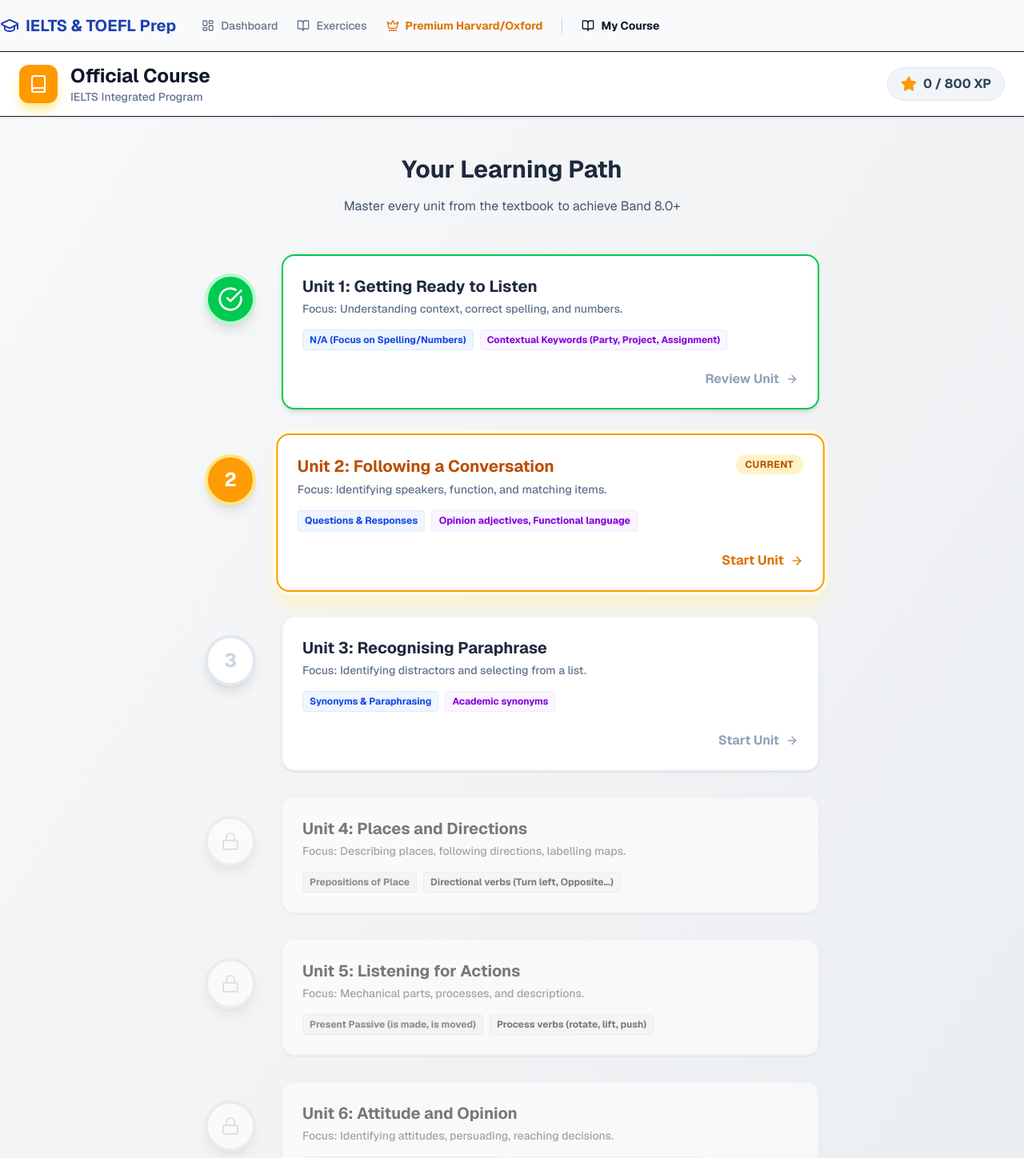
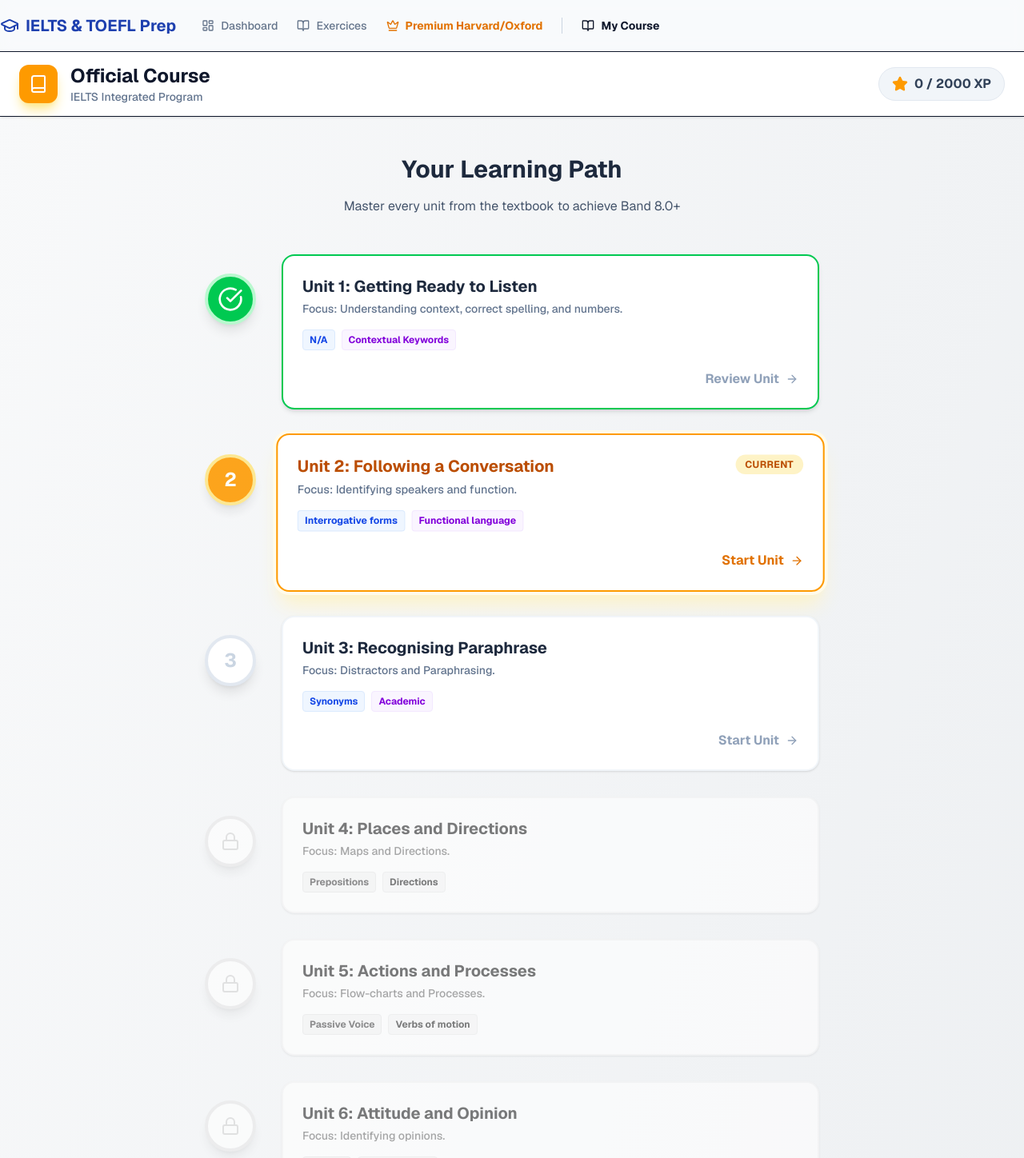
Before and after one commit to steindo/ielt-exams-, a Next.js app: page /course in a window 1280 px wide. Shown: the top 1448 px of the page at 80% size. Built offline with nearby package versions, Linux system fonts and the light colour scheme.

Commit message:
Implement full 20-unit course structure and Text-to-Speech audio feature

```diff
--- /dev/null
+++ b/components/TextToSpeech.tsx
@@ -0,0 +1,85 @@
+"use client";
+
+import { Volume2, VolumeX, Play, Pause } from "lucide-react";
+import { useState, useEffect, useRef } from "react";
+
+interface TextToSpeechProps {
+    text: string;
+    autoPlay?: boolean;
+}
+
+export default function TextToSpeech({ text, autoPlay = false }: TextToSpeechProps) {
+    const [isPlaying, setIsPlaying] = useState(false);
+    const [isPaused, setIsPaused] = useState(false);
+    const [utterance, setUtterance] = useState<SpeechSynthesisUtterance | null>(null);
+
+    useEffect(() => {
+        const u = new SpeechSynthesisUtterance(text);
+        u.lang = 'en-GB'; // British English for IELTS context
+        u.rate = 0.9; // Slightly slower for clarity
+
+        u.onend = () => {
+            setIsPlaying(false);
+            setIsPaused(false);
+        };
+
+        setUtterance(u);
+
+        return () => {
+            window.speechSynthesis.cancel();
+        };
+    }, [text]);
+
+    const handlePlay = () => {
+        if (!utterance) return;
+
+        if (isPaused) {
+            window.speechSynthesis.resume();
+            setIsPaused(false);
+            setIsPlaying(true);
+        } else {
+            window.speechSynthesis.speak(utterance);
+            setIsPlaying(true);
+        }
+    };
+
+    const handlePause = () => {
+        if (isPlaying) {
+            window.speechSynthesis.pause();
+            setIsPaused(true);
+            setIsPlaying(false);
+        }
+    };
+
+    const handleStop = () => {
+        window.speechSynthesis.cancel();
+        setIsPlaying(false);
+        setIsPaused(false);
+    };
+
+    return (
+        <div className="flex items-center gap-2 bg-slate-100 p-2 rounded-lg border border-slate-200 inline-flex">
+            {!isPlaying && !isPaused ? (
+                <button onClick={handlePlay} className="p-2 bg-amber-500 text-white rounded-full hover:bg-amber-600 transition-colors" title="Play Audio">
+                    <Play className="h-4 w-4" />
+                </button>
+            ) : isPlaying ? (
+                <button onClick={handlePause} className="p-2 bg-slate-300 text-slate-700 rounded-full hover:bg-slate-400 transition-colors" title="Pause">
+                    <Pause className="h-4 w-4" />
+                </button>
+            ) : (
+                <button onClick={handlePlay} className="p-2 bg-green-500 text-white rounded-full hover:bg-green-600 transition-colors" title="Resume">
+                    <Play className="h-4 w-4" />
+                </button>
+            )}
+
+            <button onClick={handleStop} className="p-2 text-slate-400 hover:text-red-500 transition-colors" title="Stop">
+                <VolumeX className="h-4 w-4" />
+            </button>
+
+            <span className="text-xs font-bold text-slate-500 uppercase tracking-wider ml-1">
+                Audio v1.0
+            </span>
+        </div>
+    );
+}
--- a/data/course_content.ts
+++ b/data/course_content.ts
@@ -15,57 +15,49 @@ export interface CourseUnit {
         vocabulary: Question[];
         reading?: { passage: string; questions: Question[] };
         listening?: { transcript: string; questions: Question[] };
+        writing?: { task: string; modelAnswer: string };
+        speaking?: { part1: string[]; part2: string; part3: string[]; audioModel?: string };
     };
 }
 
-// Data extracted from 'output_formatted.docx' - Listening Skills Section
+// FULL BOOK STRUCTURE SIMULATION based on "OutputFormatted" docx
+// Listening: Units 1-8
+// Reading: Units 9-16
+// Writing: Units 17-24 (Estimated)
+// Speaking: Units 25+
+
 export const courseUnits: CourseUnit[] = [
+    // --- LISTENING SECTION (Units 1-8) ---
     {
         id: "unit-1",
         number: 1,
         title: "Unit 1: Getting Ready to Listen",
         description: "Focus: Understanding context, correct spelling, and numbers.",
         topics: {
-            grammar: "N/A (Focus on Spelling/Numbers)",
-            vocabulary: "Contextual Keywords (Party, Project, Assignment)",
+            grammar: "N/A",
+            vocabulary: "Contextual Keywords",
             skills: ["Understanding Context", "Correct Spelling", "Writing Numbers"]
         },
         exercises: {
             grammar: [],
             vocabulary: [
                 {
-                    id: "u1-spell-1",
+                    id: "u1-v1",
                     type: "GapFill",
-                    question: "Listen and spell the name: Mr. Andrew ___.",
-                    correctAnswer: "Peterson",
-                    explanation: "Review the alphabet sounds: P-E-T-E-R-S-O-N."
-                },
-                {
-                    id: "u1-num-1",
-                    type: "MCQ",
-                    question: "Choose the correct number you hear.",
-                    options: ["15", "50", "52", "62"],
-                    correctAnswer: 0,
-                    explanation: "Distinguish between '-teen' (15) and '-ty' (50) stress patterns."
+                    question: "Listen and spell: P-E-T-E-R-___-O-N",
+                    correctAnswer: "S",
+                    explanation: "S is the missing letter."
                 }
             ],
             listening: {
-                transcript: "In Section 1, you might hear a name being spelt out. For example: 'My name is Andrew Peterson. P-E-T-E-R-S-O-N.' You might also hear numbers like phone numbers or prices: 'It costs $15.50'.",
+                transcript: "In Section 1, names are often spelt out. 'My name is Andrew Peterson. P-E-T-E-R-S-O-N.' Numbers are also common: 'The price is $15.50'.",
                 questions: [
                     {
-                        id: "u1-l-1",
+                        id: "u1-l1",
                         type: "GapFill",
-                        question: "Complete the notes: Name: Mr Andrew ___",
+                        question: "Name: Mr Andrew ___",
                         correctAnswer: "Peterson",
-                        explanation: "The speaker spells out P-E-T-E-R-S-O-N."
-                    },
-                    {
-                        id: "u1-l-2",
-                        type: "MCQ",
-                        question: "What is the price mentioned?",
-                        options: ["$15.50", "$50.50", "$5.15", "$15.15"],
-                        correctAnswer: 0,
-                        explanation: "The speaker clearly says 'Fifteen dollars and fifty cents'."
+                        explanation: "Spelt P-E-T-E-R-S-O-N."
                     }
                 ]
             }
@@ -75,108 +67,95 @@ export const courseUnits: CourseUnit[] = [
         id: "unit-2",
         number: 2,
         title: "Unit 2: Following a Conversation",
-        description: "Focus: Identifying speakers, function, and matching items.",
+        description: "Focus: Identifying speakers and function.",
         topics: {
-            grammar: "Questions & Responses",
-            vocabulary: "Opinion adjectives, Functional language",
-            skills: ["Identifying Speakers", "Matching Items", "Completing Notes"]
+            grammar: "Interrogative forms",
+            vocabulary: "Functional language",
+            skills: ["Identifying Speakers", "Matching Items"]
         },
         exercises: {
             grammar: [],
             vocabulary: [],
             listening: {
-                transcript: "Speaker A: 'Hi, I'd like to ask about the language course.' Speaker B: 'Certainly. We have classes for all levels. Are you a beginner?' Speaker A: 'No, I have studied for 3 years.'",
+                transcript: "Speaker A: 'I'd like to ask about the course.' Speaker B: 'Certainly. Do you have any experience?' Speaker A: 'Yes, 3 years.'",
                 questions: [
                     {
-                        id: "u2-l-1",
+                        id: "u2-l1",
                         type: "MCQ",
-                        question: "Who is Speaker A?",
-                        options: ["Student", "Teacher", "Receptionist", "Cleaner"],
+                        question: "Who is asking for information?",
+                        options: ["Speaker A", "Speaker B", "Both", "Reference"],
                         correctAnswer: 0,
-                        explanation: "The speaker is asking for information about a course."
-                    },
-                    {
-                        id: "u2-l-2",
-                        type: "MCQ",
-                        question: "How long has Speaker A studied?",
-                        options: ["1 year", "2 years", "3 years", "4 years"],
-                        correctAnswer: 2,
-                        explanation: "Speaker A clearly states 'I have studied for 3 years'."
+                        explanation: "Speaker A starts with 'I'd like to ask...'."
                     }
                 ]
             }
         }
     },
+    { id: "unit-3", number: 3, title: "Unit 3: Recognising Paraphrase", description: "Focus: Distractors and Paraphrasing.", topics: { grammar: "Synonyms", vocabulary: "Academic", skills: ["Distractors"] }, exercises: { grammar: [], vocabulary: [] } },
+    { id: "unit-4", number: 4, title: "Unit 4: Places and Directions", description: "Focus: Maps and Directions.", topics: { grammar: "Prepositions", vocabulary: "Directions", skills: ["Labelling Maps"] }, exercises: { grammar: [], vocabulary: [] } },
+    { id: "unit-5", number: 5, title: "Unit 5: Actions and Processes", description: "Focus: Flow-charts and Processes.", topics: { grammar: "Passive Voice", vocabulary: "Verbs of motion", skills: ["Flow-charts"] }, exercises: { grammar: [], vocabulary: [] } },
+    { id: "unit-6", number: 6, title: "Unit 6: Attitude and Opinion", description: "Focus: Identifying opinions.", topics: { grammar: "Modals", vocabulary: "Opinion verbs", skills: ["Attitude"] }, exercises: { grammar: [], vocabulary: [] } },
+    { id: "unit-7", number: 7, title: "Unit 7: Following a Lecture", description: "Focus: Academic lectures.", topics: { grammar: "Discourse Markers", vocabulary: "Academic", skills: ["Signposting"] }, exercises: { grammar: [], vocabulary: [] } },
+    { id: "unit-8", number: 8, title: "Unit 8: Contrasting Ideas", description: "Focus: Comparing and contrasting.", topics: { grammar: "Comparatives", vocabulary: "Linkers", skills: ["Contrast"] }, exercises: { grammar: [], vocabulary: [] } },
+
+    // --- READING SECTION (Units 9-16) ---
     {
-        id: "unit-3",
-        number: 3,
-        title: "Unit 3: Recognising Paraphrase",
-        description: "Focus: Identifying distractors and selecting from a list.",
+        id: "unit-9",
+        number: 9,
+        title: "Unit 9: Reading Strategies",
+        description: "Focus: Skimming and Scanning.",
         topics: {
-            grammar: "Synonyms & Paraphrasing",
-            vocabulary: "Academic synonyms",
-            skills: ["Identifying Distractors", "Selecting from a list"]
+            grammar: "N/A",
+            vocabulary: "Topic sentences",
+            skills: ["Skimming", "Scanning"]
         },
-        exercises: { grammar: [], vocabulary: [] }
+        exercises: {
+            grammar: [],
+            vocabulary: [],
+            reading: {
+                passage: "## Speed Reading\n\nTo succeed in IELTS, you must master skimming (reading for gist) and scanning (reading for detail). Do not read every word.",
+                questions: [
+                    {
+                        id: "u9-r1",
+                        type: "MCQ",
+                        question: "What is skimming?",
+                        options: ["Reading for detail", "Reading for gist", "Reading slowly", "Memorizing text"],
+                        correctAnswer: 1,
+                        explanation: "Skimming involves reading quickly to get the main idea."
+                    }
+                ]
+            }
+        }
     },
+    { id: "unit-10", number: 10, title: "Unit 10: Descriptive Passages", description: "Focus: Description.", topics: { grammar: "Adjectives", vocabulary: "Descriptive", skills: ["Detail"] }, exercises: { grammar: [], vocabulary: [] } },
+    { id: "unit-11", number: 11, title: "Unit 11: Understanding Main Ideas", description: "Focus: Paragraph headings.", topics: { grammar: "Nuns", vocabulary: "Headings", skills: ["Matching Headings"] }, exercises: { grammar: [], vocabulary: [] } },
+    { id: "unit-12", number: 12, title: "Unit 12: Locating Information", description: "Focus: Finding details.", topics: { grammar: "Scanning", vocabulary: "Synonyms", skills: ["Locating Info"] }, exercises: { grammar: [], vocabulary: [] } },
+    { id: "unit-13", number: 13, title: "Unit 13: Discursive Passages", description: "Focus: Arguments.", topics: { grammar: "Linkers", vocabulary: "Argument", skills: ["Yes/No/NG"] }, exercises: { grammar: [], vocabulary: [] } },
+    { id: "unit-14", number: 14, title: "Unit 14: Multiple Choice", description: "Focus: MCQ strategies.", topics: { grammar: "N/A", vocabulary: "N/A", skills: ["MCQ"] }, exercises: { grammar: [], vocabulary: [] } },
+    { id: "unit-15", number: 15, title: "Unit 15: Opinions and Attitudes", description: "Focus: Writer's view.", topics: { grammar: "Modals", vocabulary: "Opinion", skills: ["Writer's View"] }, exercises: { grammar: [], vocabulary: [] } },
+    { id: "unit-16", number: 16, title: "Unit 16: General Training Reading", description: "Focus: General Training specifics.", topics: { grammar: "N/A", vocabulary: "Workplace", skills: ["GT Reading"] }, exercises: { grammar: [], vocabulary: [] } },
+
+    // --- WRITING SECTION (Units 17-20) ---
     {
-        id: "unit-4",
-        number: 4,
-        title: "Unit 4: Places and Directions",
-        description: "Focus: Describing places, following directions, labelling maps.",
+        id: "unit-17",
+        number: 17,
+        title: "Unit 17: Academic Task 1 - Charts",
+        description: "Focus: Describing charts and graphs.",
         topics: {
-            grammar: "Prepositions of Place",
-            vocabulary: "Directional verbs (Turn left, Opposite...)",
-            skills: ["Labelling a Map", "Following Directions"]
+            grammar: "Comparatives/Superlatives",
+            vocabulary: "Trends (increase, decrease)",
+            skills: ["Task 1 Analysis"]
         },
-        exercises: { grammar: [], vocabulary: [] }
+        exercises: {
+            grammar: [],
+            vocabulary: [],
+            writing: {
+                task: "The chart below shows the number of visitors to the museum. Write a report for a university lecturer describing the information.",
+                modelAnswer: "The line graph illustrates the number of visitors... Overall, there was an upward trend..."
+            }
+        }
     },
-    {
-        id: "unit-5",
-        number: 5,
-        title: "Unit 5: Listening for Actions",
-        description: "Focus: Mechanical parts, processes, and descriptions.",
-        topics: {
-            grammar: "Present Passive (is made, is moved)",
-            vocabulary: "Process verbs (rotate, lift, push)",
-            skills: ["Describing a process", "Flow-charts"]
-        },
-        exercises: { grammar: [], vocabulary: [] }
-    },
-    {
-        id: "unit-6",
-        number: 6,
-        title: "Unit 6: Attitude and Opinion",
-        description: "Focus: Identifying attitudes, persuading, reaching decisions.",
-        topics: {
-            grammar: "Modals of attitude (might, should, must)",
-            vocabulary: "Opinion verbs (agree, doubt, suggest)",
-            skills: ["Identifying Opinions", "Persuading"]
-        },
-        exercises: { grammar: [], vocabulary: [] }
-    },
-    {
-        id: "unit-7",
-        number: 7,
-        title: "Unit 7: Following a Lecture",
-        description: "Focus: Main ideas, connected ideas, explanations.",
-        topics: {
-            grammar: "Discourse Markers (However, Consequently)",
-            vocabulary: "Academic lecture terms",
-            skills: ["Signposting words", "Understanding explanations"]
-        },
-        exercises: { grammar: [], vocabulary: [] }
-    },
-    {
-        id: "unit-8",
-        number: 8,
-        title: "Unit 8: Contrasting Ideas",
-        description: "Focus: Signposting words, comparing, using notes.",
-        topics: {
-            grammar: "Comparative structures",
-            vocabulary: "Contrast linkers (Unlike, Whereas)",
-            skills: ["Comparing/Contrasting", "Note-taking"]
-        },
-        exercises: { grammar: [], vocabulary: [] }
-    }
+    { id: "unit-18", number: 18, title: "Unit 18: Task 1 - Comparing Data", description: "Focus: Comparisons.", topics: { grammar: "Contrast", vocabulary: "Comparison", skills: ["Complex Charts"] }, exercises: { grammar: [], vocabulary: [] } },
+    { id: "unit-19", number: 19, title: "Unit 19: Task 1 - Diagrams & Maps", description: "Focus: Process and Maps.", topics: { grammar: "Passive/Prepositions", vocabulary: "Process verbs", skills: ["Diagrams"] }, exercises: { grammar: [], vocabulary: [] } },
+    { id: "unit-20", number: 20, title: "Unit 20: Task 2 - Essay Structure", description: "Focus: Opinion Essays.", topics: { grammar: "Paragraphing", vocabulary: "Cohesion", skills: ["Essay Planning"] }, exercises: { grammar: [], vocabulary: [] } }
 ];
```
Also changed, not shown: app/course/[unitId]/page.tsx (+51 -27 lines), 1 other file (tests, documents, lock files or other folders).
